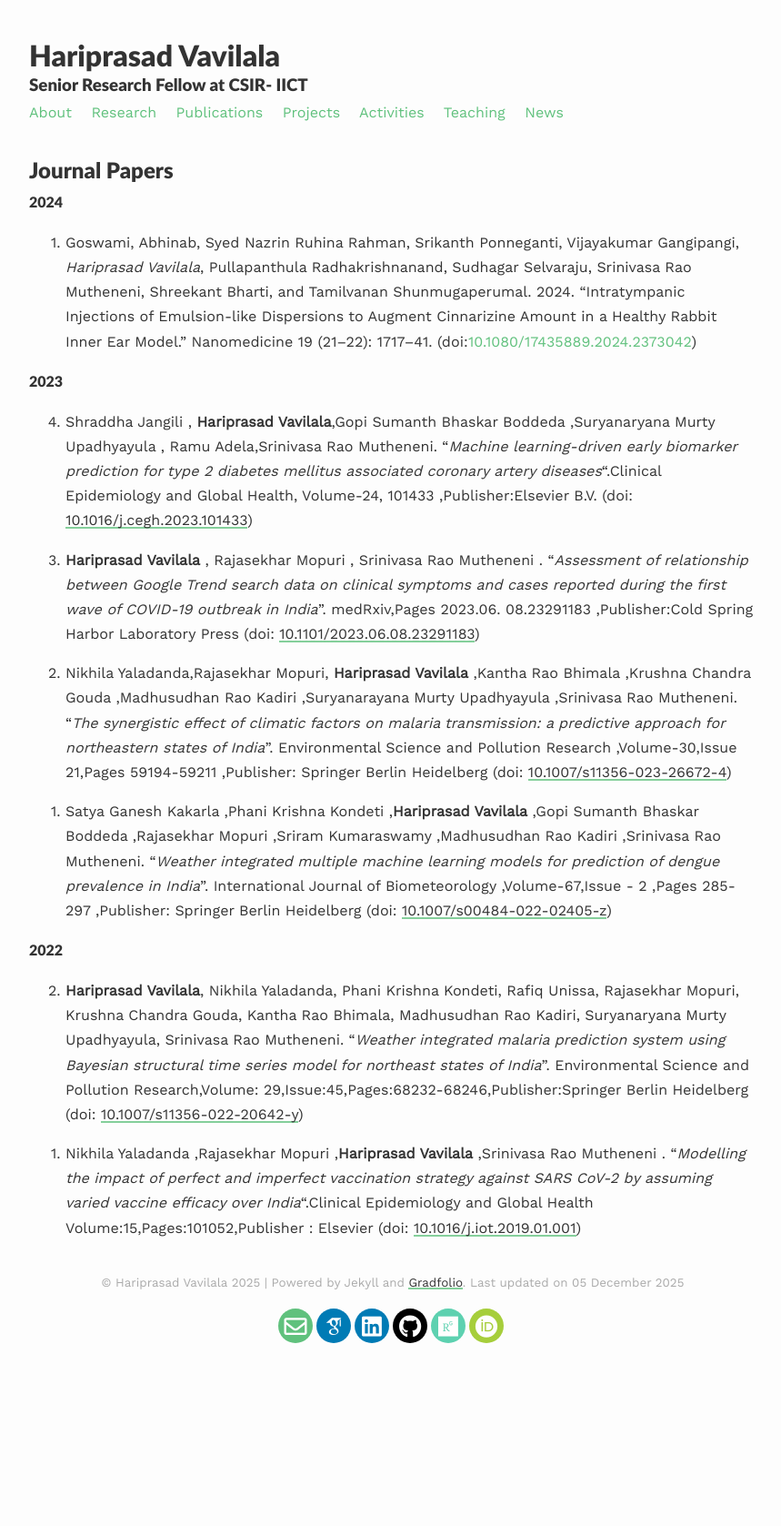
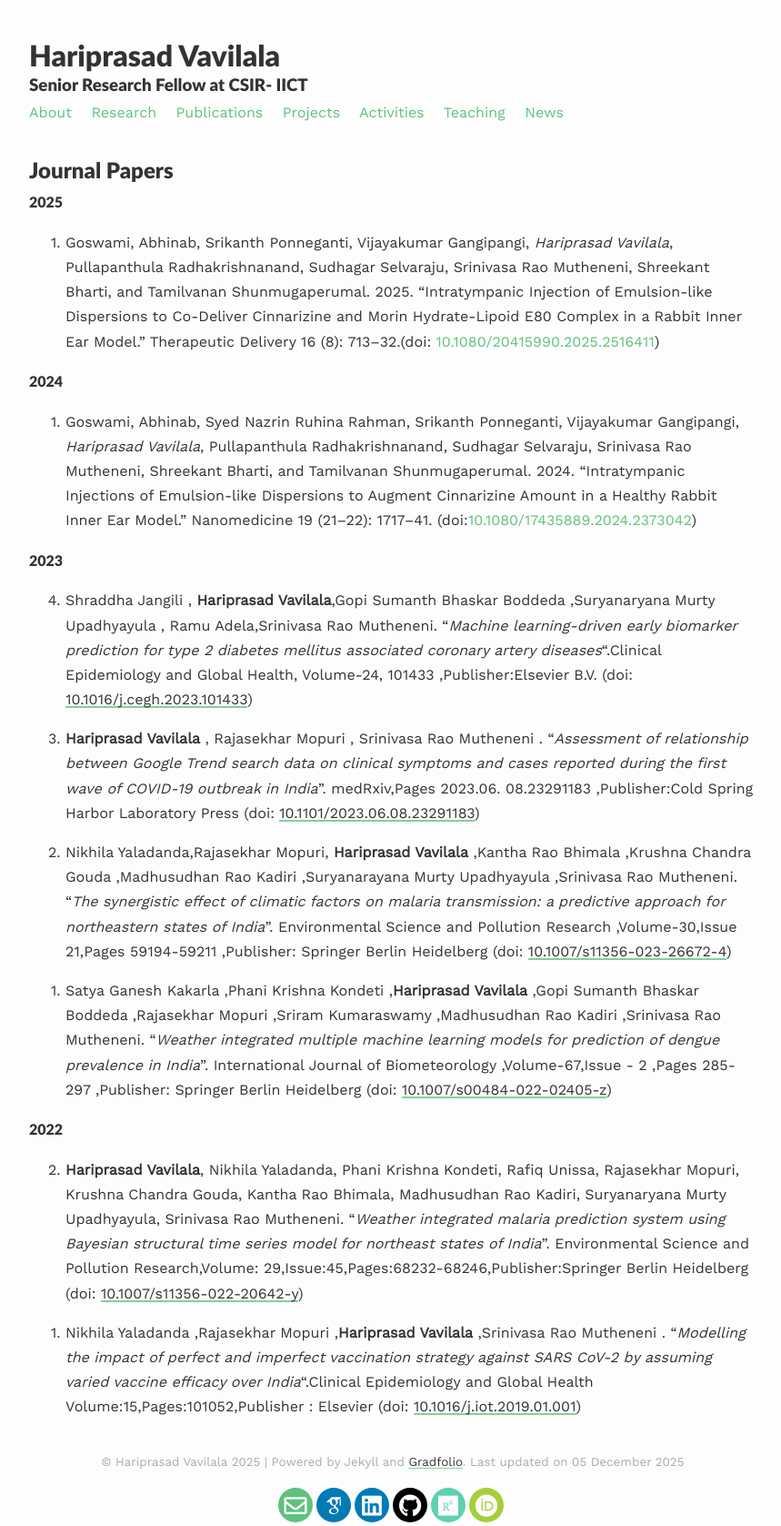
Before and after one commit to hari-stats/CV, a Jekyll site: the page built from _pages/publications.md, in a window 1280 px wide. Shown: the whole page at 91% size, without its empty margins (208-1067 px from the left). Built offline with Jekyll 4.4.1, drawn with Linux system fonts in a browser that asks for light colours; nearby versions of some CDN libraries; some web fonts are replaced; before the commit the page ends 1480 px from its top, so only the background shows below that.

Commit message:
Update publications.md

```diff
--- a/_pages/publications.md
+++ b/_pages/publications.md
@@ -6,6 +6,9 @@ published: true
 ---
 
 ## Journal Papers
+#### 2025
+0. Goswami, Abhinab, Srikanth Ponneganti, Vijayakumar Gangipangi, *Hariprasad Vavilala*, Pullapanthula Radhakrishnanand, Sudhagar Selvaraju, Srinivasa Rao Mutheneni, Shreekant Bharti, and Tamilvanan Shunmugaperumal. 2025. “Intratympanic Injection of Emulsion-like Dispersions to Co-Deliver Cinnarizine and Morin Hydrate-Lipoid E80 Complex in a Rabbit Inner Ear Model.” Therapeutic Delivery 16 (8): 713–32.(doi: [10.1080/20415990.2025.2516411](https://www.tandfonline.com/doi/abs/10.1080/20415990.2025.2516411))
+
 #### 2024
 0. Goswami, Abhinab, Syed Nazrin Ruhina Rahman, Srikanth Ponneganti, Vijayakumar Gangipangi, *Hariprasad Vavilala*, Pullapanthula Radhakrishnanand, Sudhagar Selvaraju, Srinivasa Rao Mutheneni, Shreekant Bharti, and Tamilvanan Shunmugaperumal. 2024. “Intratympanic Injections of Emulsion-like Dispersions to Augment Cinnarizine Amount in a Healthy Rabbit Inner Ear Model.” Nanomedicine 19 (21–22): 1717–41. (doi:[10.1080/17435889.2024.2373042](https://www.tandfonline.com/doi/full/10.1080/17435889.2024.2373042))
 
```
